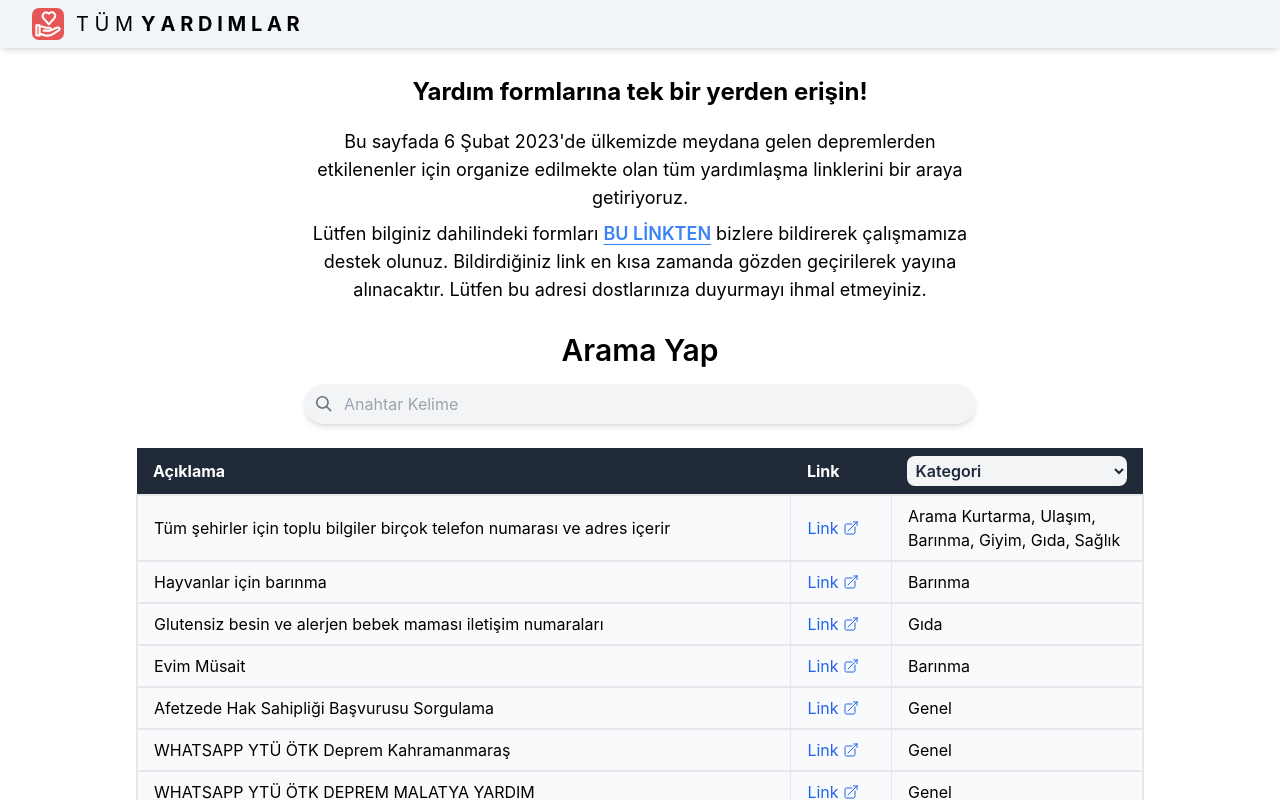
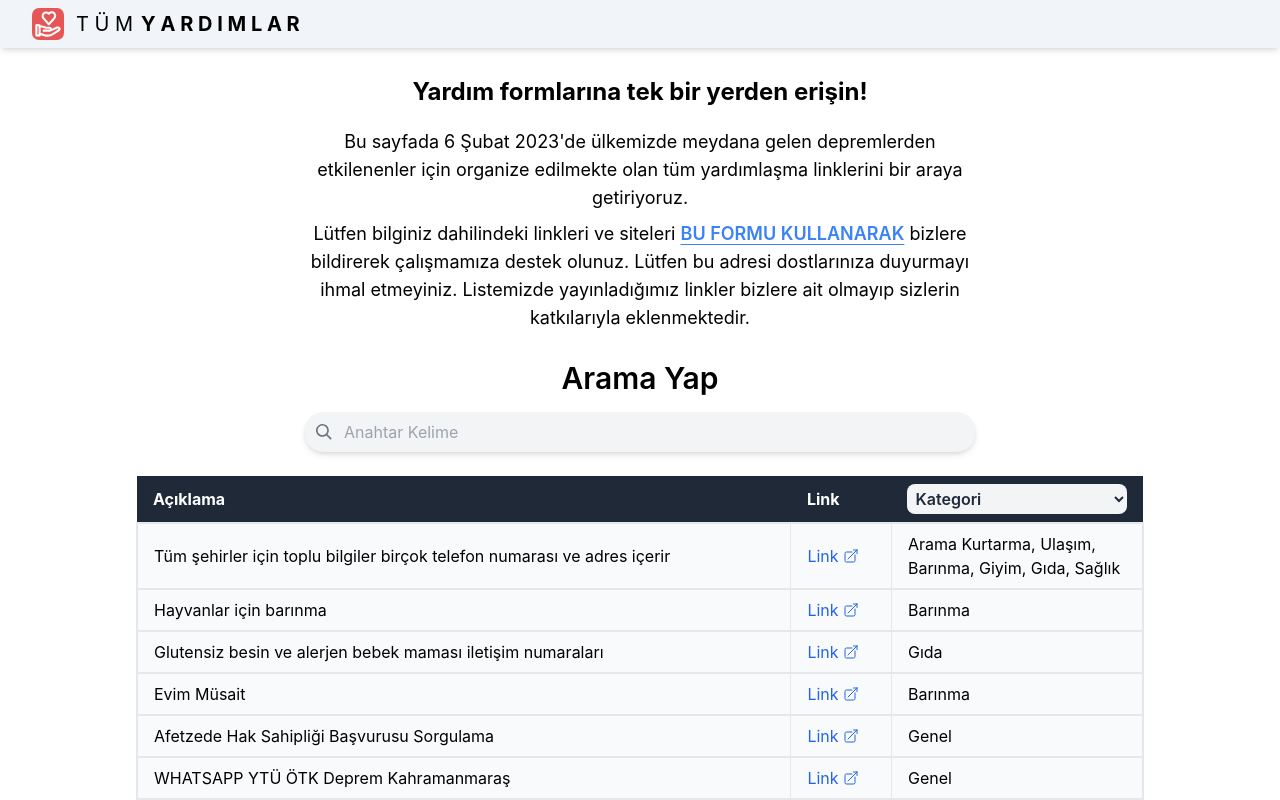
Before and after one commit to alparslandeniz/tumyardimlar, a React (Create React App) app: page / in a window 1280 px wide. Shown: the top 800 px of the page. Built offline with nearby package versions, Linux system fonts and the light colour scheme.

Commit message:
Update Home.jsx

```diff
--- a/src/Components/Home.jsx
+++ b/src/Components/Home.jsx
@@ -14,16 +14,15 @@ const Home = () => {
         </p>
         <p className="md:text-lg max-w-2xl text-center">
           {" "}
-          Lütfen bilginiz dahilindeki formları{" "}
+          Lütfen bilginiz dahilindeki linkleri ve siteleri{" "}
           <a
             href="https://forms.gle/sEogKJQv3C19Dypn8"
             className="text-blue-500 font-semibold underline underline-offset-4 "
           >
-            BU LİNKTEN
+            BU FORMU KULLANARAK
           </a>{" "}
-          bizlere bildirerek çalışmamıza destek olunuz. Bildirdiğiniz link en
-          kısa zamanda gözden geçirilerek yayına alınacaktır. Lütfen bu adresi
-          dostlarınıza duyurmayı ihmal etmeyiniz.
+          bizlere bildirerek çalışmamıza destek olunuz. Lütfen bu adresi
+          dostlarınıza duyurmayı ihmal etmeyiniz. Listemizde yayınladığımız linkler bizlere ait olmayıp sizlerin katkılarıyla eklenmektedir.
         </p>
       </div>
       <Table />
```
